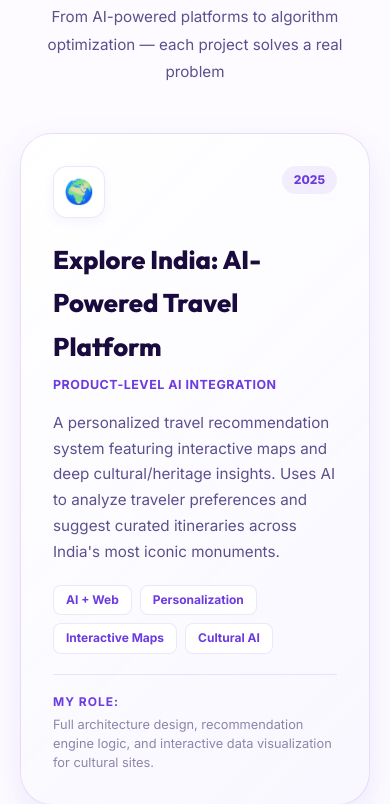
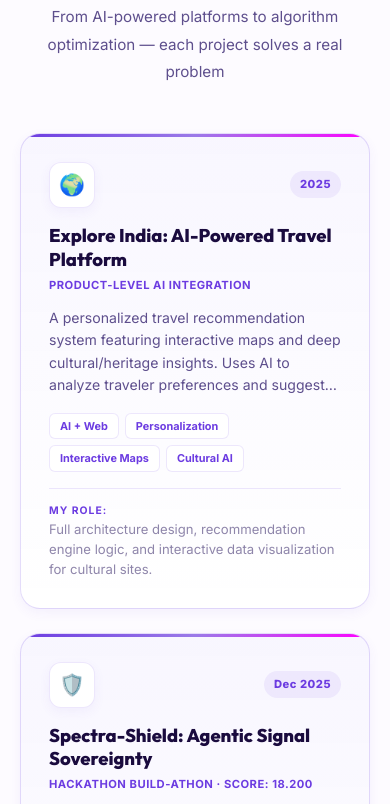
Before and after one commit to Ganesh2006646/portfolio, a plain HTML site: page index.html in a window 390 px wide. Shown: the part 9467-10271 px from the top of the page. Drawn offline with Linux system fonts and the light colour scheme; animation ran at ten frames a second.

Commit message:
fix: project grid layout - 3-column bento grid, responsive breakpoints, lint fixes

```diff
--- a/style.css
+++ b/style.css
@@ -1054,17 +1054,16 @@ ul {
 
 .projects-grid {
     display: grid;
-    grid-template-columns: repeat(auto-fill, minmax(360px, 1fr));
-    gap: 28px;
+    grid-template-columns: repeat(3, 1fr);
+    gap: 24px;
 }
 
 .project-card {
     background: var(--bg-card);
     backdrop-filter: var(--blur);
     border: 1px solid var(--border);
-    border-radius: var(--radius-lg);
-    padding: 32px;
-    height: 100%;
+    border-radius: var(--radius-md);
+    padding: 28px;
     display: flex;
     flex-direction: column;
     transition: var(--transition-spring);
@@ -1072,94 +1071,122 @@ ul {
     overflow: hidden;
 }
 
+.project-card::before {
+    content: '';
+    position: absolute;
+    top: 0;
+    left: 0;
+    right: 0;
+    height: 3px;
+    background: var(--border);
+    transition: var(--transition);
+}
+
 .project-card:hover {
-    transform: translateY(-10px);
+    transform: translateY(-8px);
     background: var(--bg-card-hover);
     border-color: var(--border-hover);
     box-shadow: var(--shadow-lg);
 }
 
+.project-card:hover::before {
+    background: var(--accent-gradient);
+}
+
 .project-card-header {
     display: flex;
     justify-content: space-between;
-    align-items: flex-start;
-    margin-bottom: 20px;
+    align-items: center;
+    margin-bottom: 16px;
 }
 
 .project-emoji {
-    width: 52px;
-    height: 52px;
+    width: 46px;
+    height: 46px;
     background: white;
-    border-radius: 14px;
+    border-radius: 12px;
     display: flex;
     align-items: center;
     justify-content: center;
-    font-size: 1.5rem;
+    font-size: 1.3rem;
     border: 1px solid var(--border);
     box-shadow: var(--shadow-sm);
 }
 
 .project-timeline {
-    font-size: var(--fs-tag);
+    font-size: 0.7rem;
     font-weight: 800;
     color: var(--primary);
     background: var(--primary-pale);
-    padding: 4px 12px;
+    padding: 4px 10px;
     border-radius: var(--radius-pill);
+    letter-spacing: 0.5px;
 }
 
 .project-card-body h3 {
-    font-size: 1.3rem;
+    font-size: 1.1rem;
     font-weight: 800;
-    margin-bottom: 6px;
+    margin-bottom: 4px;
     color: var(--text-primary);
+    line-height: 1.3;
 }
 
 .project-duration {
-    font-size: 0.78rem;
+    font-size: 0.7rem;
     color: var(--primary);
     font-weight: 700;
     display: block;
-    margin-bottom: 14px;
+    margin-bottom: 12px;
     text-transform: uppercase;
     letter-spacing: 0.5px;
 }
 
 .project-card-body p {
-    font-size: var(--fs-body);
+    font-size: 0.88rem;
     color: var(--text-secondary);
-    line-height: 1.7;
-    margin-bottom: 20px;
+    line-height: 1.6;
+    margin-bottom: 16px;
+    display: -webkit-box;
+    -webkit-line-clamp: 4;
+    line-clamp: 4;
+    -webkit-box-orient: vertical;
+    overflow: hidden;
+}
+
+.project-card:hover .project-card-body p {
+    -webkit-line-clamp: unset;
+    line-clamp: unset;
 }
 
 .project-tags {
     display: flex;
     flex-wrap: wrap;
-    gap: 8px;
-    margin-bottom: 20px;
+    gap: 6px;
+    margin-bottom: 16px;
 }
 
 .project-tags .tag {
     background: white;
     color: var(--primary);
     border: 1px solid var(--border);
-    padding: 4px 12px;
-    border-radius: 8px;
-    font-size: var(--fs-tag);
+    padding: 3px 10px;
+    border-radius: 6px;
+    font-size: 0.68rem;
     font-weight: 700;
+    transition: var(--transition);
 }
 
 .project-tags .tag:hover {
     background: var(--primary-pale);
     border-color: var(--primary-light);
-    transform: translateY(-2px);
+    transform: translateY(-1px);
 }
 
 .project-role {
     margin-top: auto;
-    padding-top: 18px;
+    padding-top: 14px;
     border-top: 1px solid var(--border);
-    font-size: var(--fs-small);
+    font-size: 0.82rem;
     color: var(--text-muted);
     line-height: 1.5;
 }
@@ -1167,21 +1194,26 @@ ul {
 .project-role strong {
     color: var(--primary);
     display: block;
-    margin-bottom: 4px;
+    margin-bottom: 2px;
     text-transform: uppercase;
-    font-size: var(--fs-tag);
+    font-size: 0.65rem;
     letter-spacing: 1px;
 }
 
+/* Featured projects - accent border, no span */
 .project-card.featured {
-    grid-column: span 2;
-    background: linear-gradient(135deg, rgba(255, 255, 255, 0.95) 0%, rgba(248, 246, 255, 0.9) 100%);
-    border-color: rgba(108, 60, 225, 0.15);
-    box-shadow: var(--shadow-md);
+    background: linear-gradient(180deg, rgba(248, 246, 255, 0.95) 0%, rgba(255, 255, 255, 0.9) 100%);
+    border-color: rgba(108, 60, 225, 0.18);
+    box-shadow: var(--shadow-sm);
+}
+
+.project-card.featured::before {
+    height: 3px;
+    background: var(--accent-gradient);
 }
 
 .project-card.featured h3 {
-    font-size: 1.6rem;
+    font-size: 1.15rem;
 }
 
 .project-card.featured:hover {
@@ -1661,11 +1693,7 @@ ul {
     }
 
     .projects-grid {
-        grid-template-columns: 1fr;
-    }
-
-    .project-card.featured {
-        grid-column: span 1;
+        grid-template-columns: repeat(2, 1fr);
     }
 
     .journey-summary {
@@ -1713,6 +1741,10 @@ ul {
         grid-template-columns: 1fr;
     }
 
+    .projects-grid {
+        grid-template-columns: 1fr;
+    }
+
     .achievements-list {
         grid-template-columns: 1fr;
     }
```
